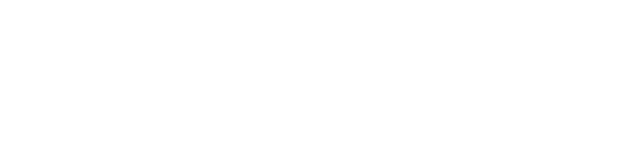
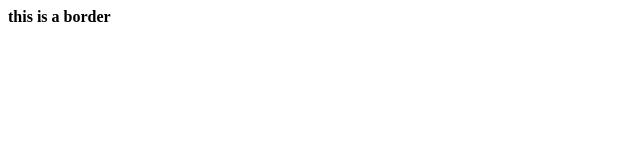
Before and after one commit to thek-Github/newlecture, a plain HTML site: page index.html in a window 1280 px wide. Shown: the whole page, without its empty margins (0-640 px from the left). Drawn offline with Linux system fonts and the light colour scheme.

Commit message:
updated main

```diff
--- a/index.html
+++ b/index.html
@@ -6,6 +6,6 @@
     <title>Document</title>
 </head>
 <body>
-
+    <b>this is a border</b>
 </body>
 </html>
```
